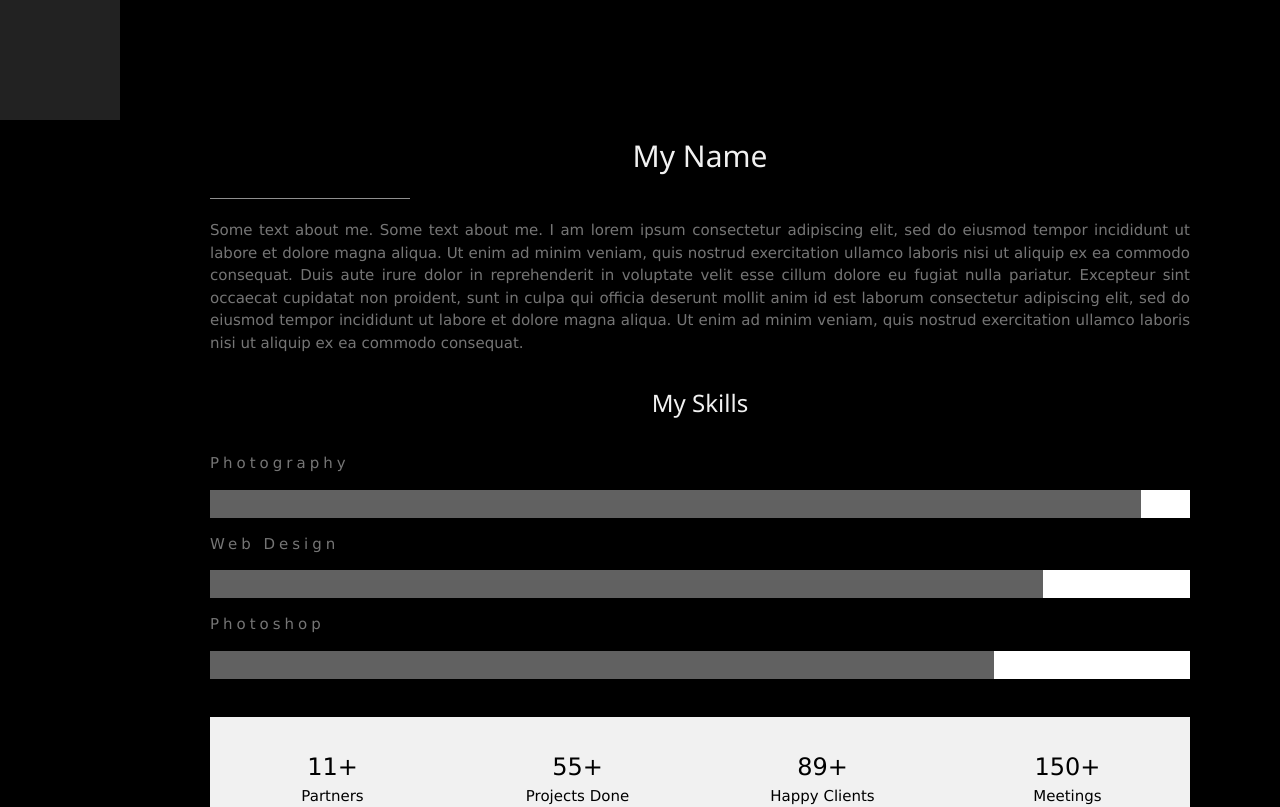
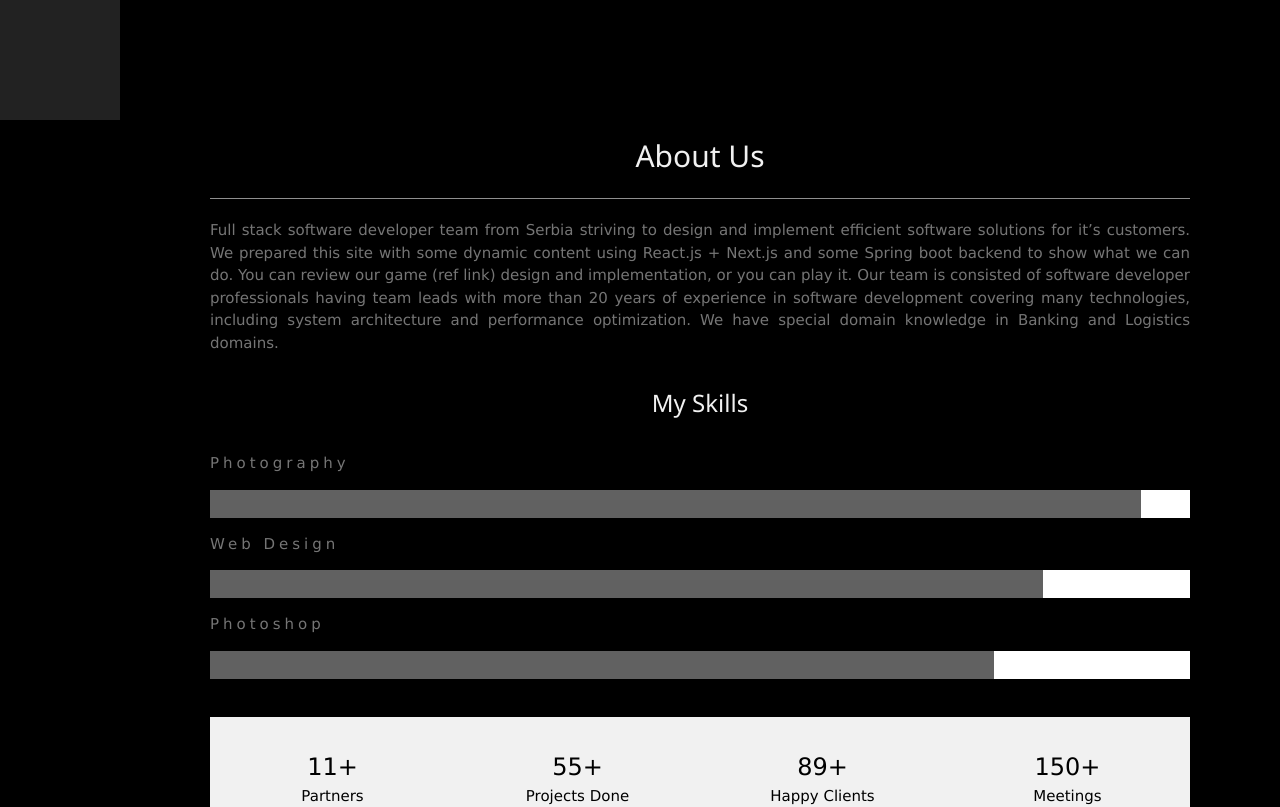
Before and after one commit to programerika/web-sajtika, a Next.js app in the folder web-sajtika/: page / in a window 1280 px wide. Shown: the part 680-1487 px from the top of the page. Built offline with nearby package versions, Linux system fonts and the light colour scheme.

Commit message:
refactored contact and about section

```diff
--- a/web-sajtika/components/About.js
+++ b/web-sajtika/components/About.js
@@ -22,19 +22,19 @@ const About = () => {
       </header>
       {/* About Section */}
       <div className="w3-content w3-justify w3-text-grey" id="about">
-        <h2 className="w3-text-light-grey w3-center">My Name</h2>
-        <hr style={{ width: "200px" }} className="w3-opacity" />
+        <h2 className="w3-text-light-grey w3-center">About Us</h2>
+        <hr style={{ width: "100%" }} className="w3-opacity" />
         <p>
-          Some text about me. Some text about me. I am lorem ipsum consectetur
-          adipiscing elit, sed do eiusmod tempor incididunt ut labore et dolore
-          magna aliqua. Ut enim ad minim veniam, quis nostrud exercitation
-          ullamco laboris nisi ut aliquip ex ea commodo consequat. Duis aute
-          irure dolor in reprehenderit in voluptate velit esse cillum dolore eu
-          fugiat nulla pariatur. Excepteur sint occaecat cupidatat non proident,
-          sunt in culpa qui officia deserunt mollit anim id est laborum
-          consectetur adipiscing elit, sed do eiusmod tempor incididunt ut
-          labore et dolore magna aliqua. Ut enim ad minim veniam, quis nostrud
-          exercitation ullamco laboris nisi ut aliquip ex ea commodo consequat.
+          Full stack software developer team from Serbia striving to design and
+          implement efficient software solutions for it’s customers. We prepared
+          this site with some dynamic content using React.js + Next.js and some
+          Spring boot backend to show what we can do. You can review our game
+          (ref link) design and implementation, or you can play it. Our team is
+          consisted of software developer professionals having team leads with
+          more than 20 years of experience in software development covering many
+          technologies, including system architecture and performance
+          optimization. We have special domain knowledge in Banking and
+          Logistics domains.
         </p>
         <h3 className="w3-padding-16 w3-text-light-grey w3-center">
           My Skills
--- a/web-sajtika/components/Contact.js
+++ b/web-sajtika/components/Contact.js
@@ -5,19 +5,33 @@ const Contact = () => {
   return (
     <>
       {/* Contact Section */}
-      <div className="w3-padding-64 w3-content w3-text-grey" id="contact">
-        <h2 className="w3-text-light-grey">Contact Me</h2>
-        <hr style={{ width: "200px" }} className="w3-opacity" />
+      <div
+        className="w3-padding-64 w3-content w3-text-grey w3-justify"
+        id="contact"
+      >
+        <h2 className="w3-text-light-grey">Contact Us</h2>
+        <hr style={{ width: "100%" }} className="w3-opacity" />
         <div className="w3-section">
           <p>
             <i className="fa fa-github fa-fw w3-text-white w3-xxlarge w3-margin-right">
               {" "}
             </i>{" "}
-            <label htmlFor="">Github:</label>
             <a href="https://github.com/programerika/web-sajtika">
               Project repository
+            </a>{" "}
+            <span> | </span>
+            {"   "}
+            <a href="https://github.com/programerika/web-sajtika">
+              GAME FE repository
+            </a>{" "}
+            <span> | </span>
+            {"   "}
+            <a href="https://github.com/programerika/web-sajtika">
+              GAME BE repository
             </a>
+            {"   "}
           </p>
+
           <p>
             <i className="fa fa-envelope fa-fw w3-text-white w3-xxlarge w3-margin-right">
               {" "}
@@ -33,7 +47,7 @@ const Contact = () => {
             width="600"
             height="450"
             id="myId"
-            className="myClassname"
+            className="w3-margin-top"
             display="initial"
             position="relative"
           />
```
Also changed, not shown: web-sajtika/components/Technologies.js (added, +7 -0 lines).
